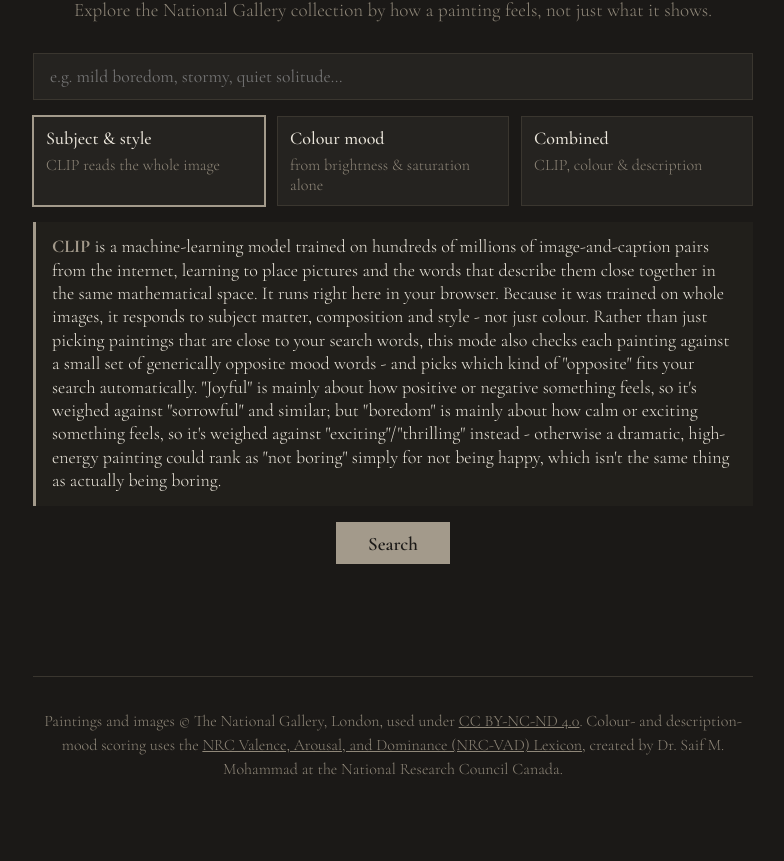
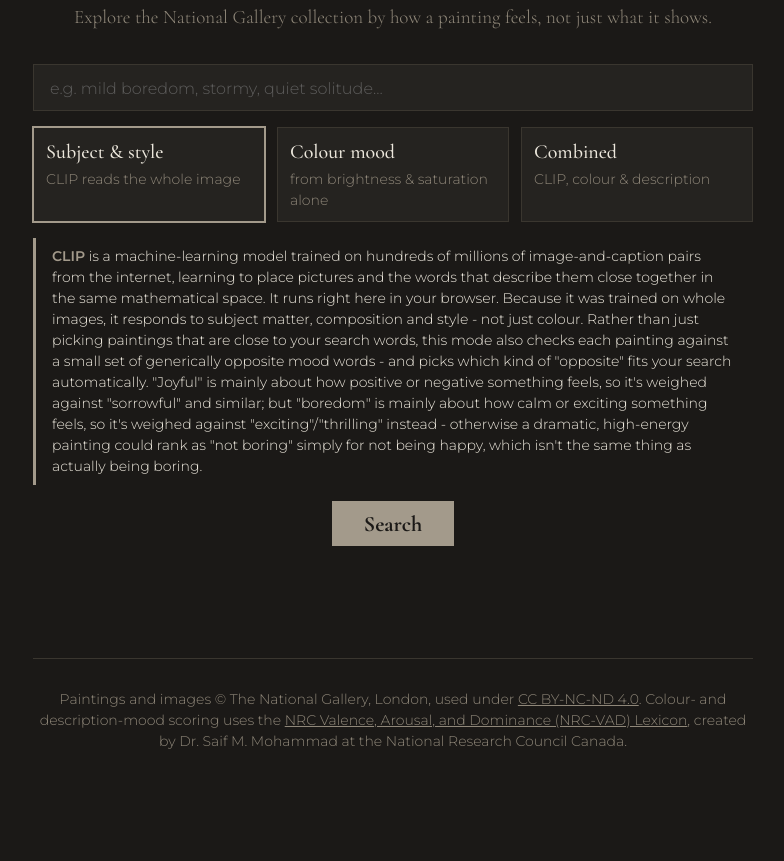
Before and after one commit to CogappLabs/ng-search-by-mood, a plain HTML site: page docs/index.html in a window 1280 px wide. Shown: the part 96-957 px from the top of the page, without its empty margins (247-1031 px from the left). After the commit the page ends 926 px from the top, so only its background shows below. Drawn offline with nearby package versions, Linux system fonts and the light colour scheme.

Commit message:
More tweaks to styling

```diff
--- a/docs/index.html
+++ b/docs/index.html
@@ -7,7 +7,7 @@
   <link rel="preconnect" href="https://fonts.googleapis.com" />
   <link rel="preconnect" href="https://fonts.gstatic.com" crossorigin />
   <link
-    href="https://fonts.googleapis.com/css2?family=Cormorant+Garamond:wght@300;400;500;600;700&display=swap"
+    href="https://fonts.googleapis.com/css2?family=Cormorant+Garamond:wght@300;400;500;600;700&family=Montserrat:wght@300;400;600&display=swap"
     rel="stylesheet"
   />
   <link rel="stylesheet" href="style.css" />
--- a/docs/style.css
+++ b/docs/style.css
@@ -4,7 +4,7 @@
   --paper: #1b1917; /* off-black page background, not pure black */
   --card: #252320; /* elevated surfaces - input, mode buttons */
   --panel: #211f1b; /* recessed/backdrop surfaces - blurb box, image letterboxing */
-  --accent: #a39a8b; /* stone accent, replacing the old red */
+  --accent: #a39a8b;
   --border: #3a362f;
 }
 
@@ -17,8 +17,10 @@ body {
   padding: 2rem 1rem 4rem;
   background: var(--paper);
   color: var(--ink);
-  font-family: "Cormorant Garamond", "Iowan Old Style", "Palatino Linotype", Georgia, serif;
-  font-size: 1em;
+  /* font-family: "Cormorant Garamond", "Iowan Old Style", "Palatino Linotype", Georgia, serif; */
+  font-family: Montserrat, sans-serif;
+  font-size: 14px;
+  line-height: 1.5;
   font-weight: 300;
 }
 
@@ -30,6 +32,7 @@ header {
 
 h1 {
   margin: 0 0 0.25rem;
+  font-family: "Cormorant Garamond", "Iowan Old Style", "Palatino Linotype", Georgia, serif;
   font-weight: 300;
   letter-spacing: 0.01em;
   font-size: 3em;
@@ -38,6 +41,7 @@ h1 {
 .subtitle {
   margin: 0;
   color: var(--muted);
+  font-family: "Cormorant Garamond", "Iowan Old Style", "Palatino Linotype", Georgia, serif;
   font-size: 19px;
 }
 
@@ -57,6 +61,12 @@ h1 {
   background: var(--card);
   font-family: inherit;
   color: var(--ink);
+}
+
+#query::placeholder {
+  opacity: 0.7;
+  font-size: 16px;
+  font-weight: 300;
 }
 
 #query:focus {
@@ -92,28 +102,25 @@ h1 {
 }
 
 .mode-name {
-  font-size: 18px;
+  font-family: "Cormorant Garamond", "Iowan Old Style", "Palatino Linotype", Georgia, serif;
+  font-size: 20px;
   font-weight: 500;
 }
 
 .mode-hint {
   color: var(--muted);
-  font-size: 1rem;
-  margin-top: 4px;
 }
 
 .blurb {
   margin: 0;
-  padding: 0.85rem 1rem;
-  background: var(--panel);
+  padding: 8px 16px;
   border-left: 3px solid var(--accent);
-  font-size: 18px;
-  line-height: 1.3;
   color: var(--ink);
 }
 
 .blurb strong {
   color: var(--accent);
+  font-weight: 600;
 }
 
 button[type="submit"] {
@@ -122,9 +129,9 @@ button[type="submit"] {
   border: none;
   background: var(--accent);
   color: var(--paper);
-  font-size: 19px;
-  font-weight: 600;
-  font-family: inherit;
+  font-family: "Cormorant Garamond", "Iowan Old Style", "Palatino Linotype", Georgia, serif;
+  font-size: 22px;
+  font-weight: 700;
   cursor: pointer;
 }
 
@@ -154,6 +161,7 @@ button[type="submit"]:hover {
   flex-direction: column;
   color: inherit;
   text-decoration: none;
+  font-size: 14px;
 }
 
 a.card:hover .title {
@@ -185,19 +193,19 @@ a.card:hover .title {
 }
 
 .card .title {
-  font-weight: 600;
-  font-size: 1rem;
-  line-height: 1.3;
+  font-family: "Cormorant Garamond", "Iowan Old Style", "Palatino Linotype", Georgia, serif;
+  font-size: 20px;
+  font-weight: 400;
+  line-height: 1.2;
 }
 
 .card .maker {
   color: var(--muted);
-  font-size: 1rem;
+  margin-top: 0.15rem;
 }
 
 .card .score {
   color: var(--muted);
-  font-size: 1rem;
   margin-top: 0.15rem;
 }
 
@@ -213,8 +221,6 @@ a.card:hover .title {
   padding-top: 1rem;
   border-top: 1px solid var(--border);
   color: var(--muted);
-  font-size: 1rem;
-  line-height: 1.5;
   text-align: center;
 }
 
```
